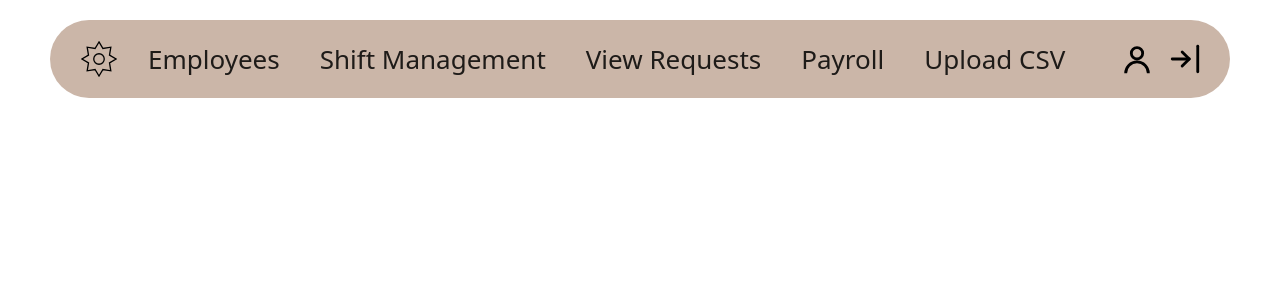
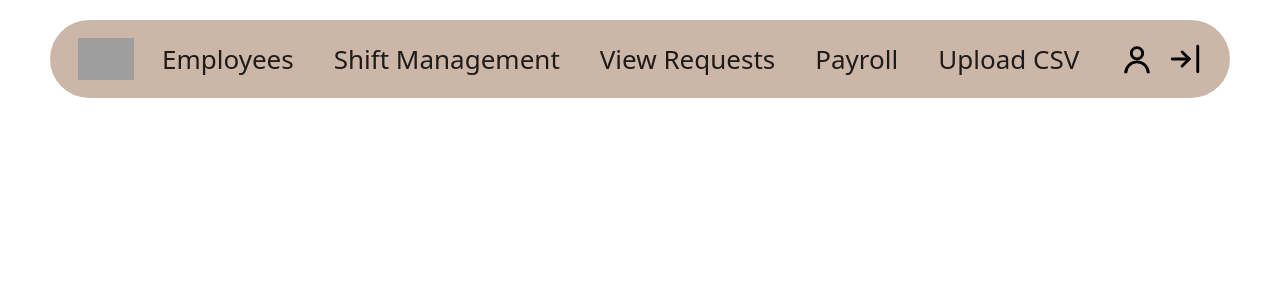
Before and after one commit to ajkiopal/DeJaBrew-PayrollSytem, a Django app: template templates/base_admin.html in a window 1280 px wide. Shown: the top 300 px of the page. Run offline with Django 3.2, Linux system fonts and the light colour scheme; the template is opened without the code that fills it, so the values that code supplies are empty; grey boxes are pictures that could not be loaded.

Commit message:
revised for sprint 2
minor changes to navbar for the base_admin

```diff
--- a/templates/base_admin.html
+++ b/templates/base_admin.html
@@ -1,4 +1,5 @@
 <!doctype html>
+{% load static %}
 <html lang="en">
 <head>
   <meta charset="utf-8" />
@@ -26,7 +27,8 @@
       padding:18px 28px;
       display:flex;align-items:center;gap:28px;
     }
-    .logo{width:42px;height:42px;display:grid;place-items:center;}
+    .logo{display:flex;align-items:center;}
+    .logo img{height:42px;width:auto;object-fit:contain;}
     .tabs{display:flex;gap:40px;align-items:center;flex:1;font-size:26px;}
     .tab{ text-decoration:none;color:var(--navText); opacity:.85;font-weight:500; }
     .tab.active{opacity:1;font-weight:1000;}
@@ -50,11 +52,8 @@
 <body>
   <div class="top">
     <div class="navpill">
-      <div class="logo" aria-hidden="true">
-        <svg viewBox="0 0 64 64" fill="none">
-          <path d="M32 6l6 10 12-2-2 12 10 6-10 6 2 12-12-2-6 10-6-10-12 2 2-12-10-6 10-6-2-12 12 2 6-10Z" stroke="#000" stroke-width="2"/>
-          <circle cx="32" cy="32" r="8" stroke="#000" stroke-width="2"/>
-        </svg>
+      <div class="logo">
+        <img src="{% static 'images/dejabrew-logo.png' %}" alt="Logo">
       </div>
 
       <div class="tabs">
--- a/templates/base_staff.html
+++ b/templates/base_staff.html
@@ -71,7 +71,7 @@
     <div class="tabs">
       <a class="tab {% block nav_staff_home %}{% endblock %}" href="{% url 'staff_home' %}">Submit Requests</a>
       <a class="tab {% block nav_staff_attendance %}{% endblock %}" href="#">My Requests</a>
-      <a class="tab {% block nav_staff_payslips %}{% endblock %}" href="#">View Schedule</a>
+      <a class="tab {% block nav_staff_schedule %}{% endblock %}" href="#">View Schedule</a>
       <a class="tab {% block nav_staff_payslips %}{% endblock %}" href="#">View Payslip</a>
     </div>
 
```
